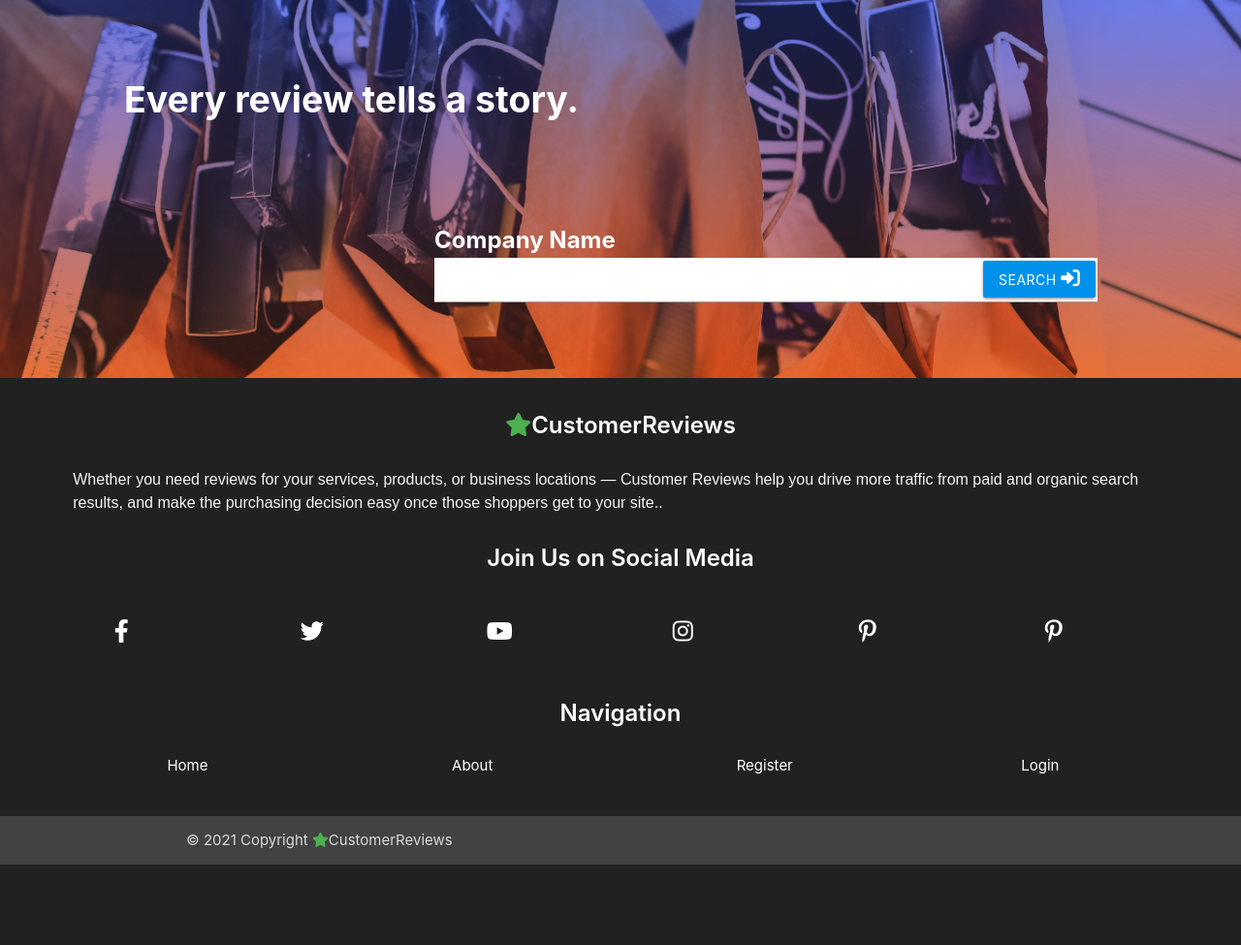
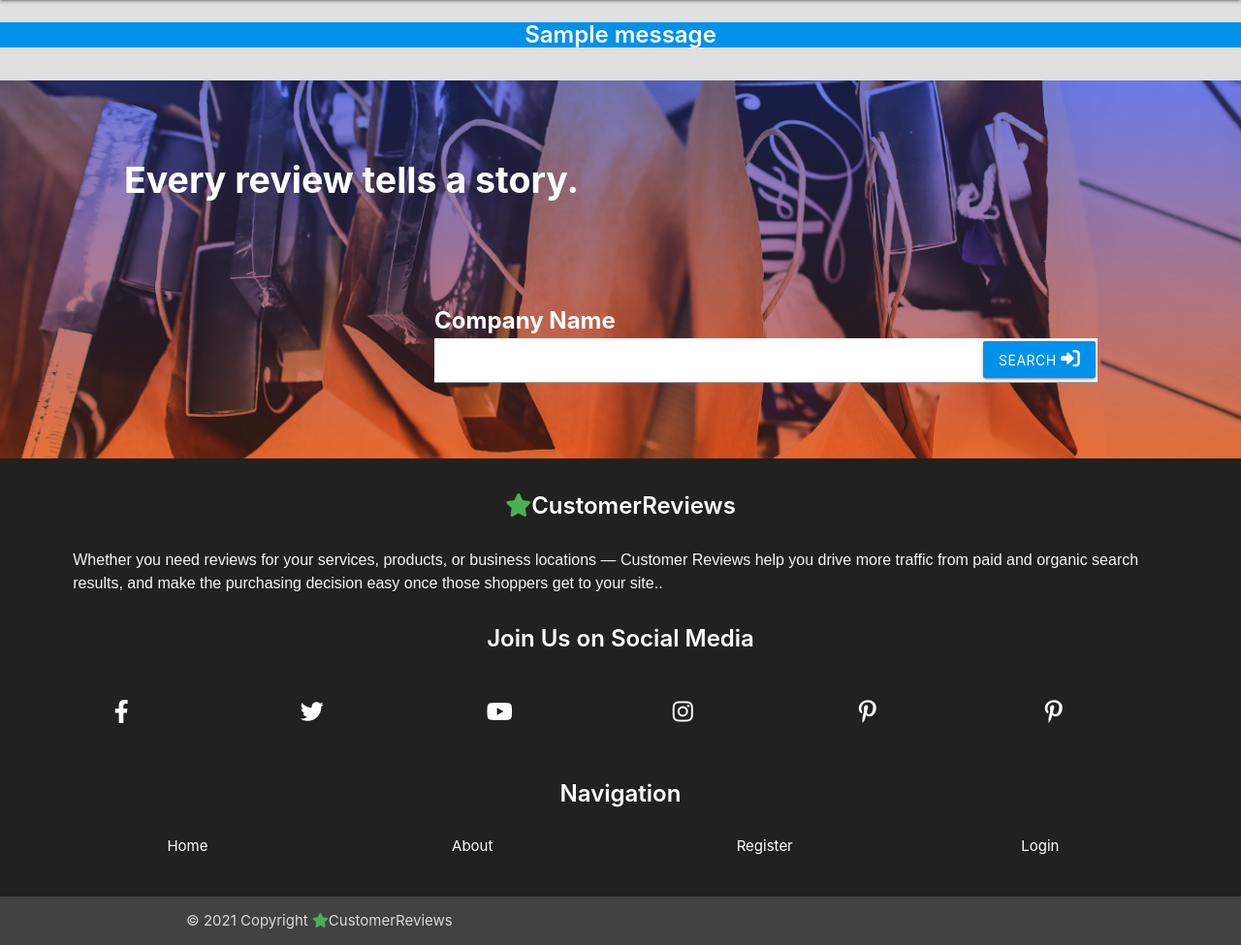
Before and after one commit to uskawi/Customer_Reviews, a Flask app: page / in a window 1280 px wide. Shown: the part 80-1055 px from the top of the page at 97% size. Before the commit the page ends 972 px from the top, so only its background shows below. Run offline with Flask 2, Linux system fonts and the light colour scheme; one stand-in notice (Sample message) is shown; a database or web service that is not in the repository returns one stand-in record (values such as "Sample title"); some libraries are stand-ins or nearby versions.

Commit message:
Add flash message gategory1 to the base template, display flashed messages on top of the page straight below the navbar.

```diff
--- a/templates/base.html
+++ b/templates/base.html
@@ -55,8 +55,24 @@
             </div>
         </ul>
     </header>
-        {% block content %}
-        {% endblock %}
+    <section>
+        <!-- flash messages -->
+        {% with messages = get_flashed_messages(category_filter=["category1"]) %}
+            {% if messages %}
+                {% for message in messages %}
+                   <div class="row">
+                       <h4 class=" white-text center-align light-blue accent-4">
+                           {{ message }}
+                       </h4>
+                   </div>
+                {% endfor %}
+            {% endif %}
+        {% endwith %}
+    </section>
+
+{% block content %}
+{% endblock %}
+
         <footer class="page-footer grey darken-4">
             <div class="wrapper-container">
                 <div class="row">
```
